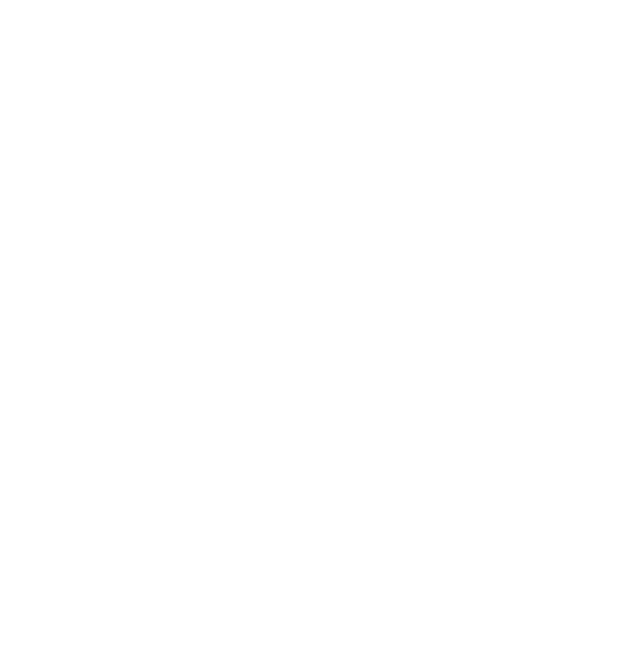
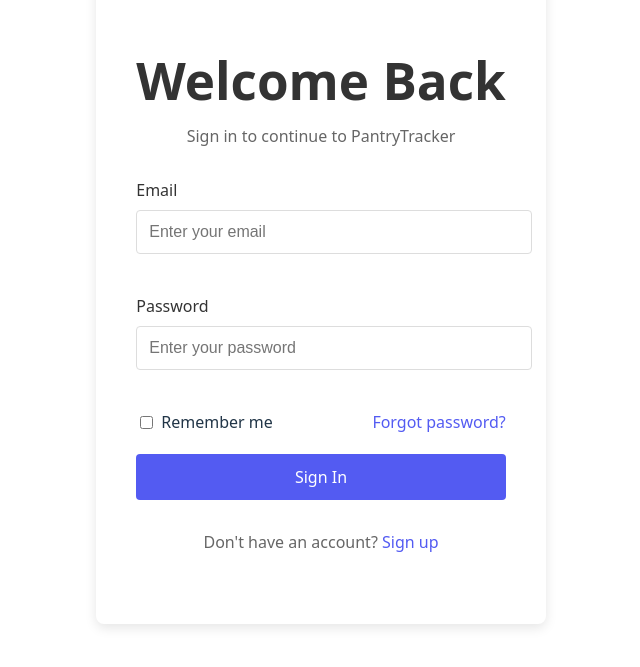
Before and after one commit to MimocaShelf/PantryTracker, a React (Vite) app: page /login in a window 1280 px wide. Before the commit this address had no page. Shown: the part 151-818 px from the top of the page, without its empty margins (319-959 px from the left). Built offline with nearby package versions, Linux system fonts and the light colour scheme.

Commit message:
Add login.jsx & signup.jsx prototype

```diff
--- a/src/app.jsx
+++ b/src/app.jsx
@@ -7,6 +7,8 @@
 import User from './user.jsx';
 import Household from './household.jsx';
 import ShoppingList from './shoppingList.jsx';
+import Login from './login.jsx';
+import Signup from './signup.jsx';
 import React from 'react';
 
 function App() {
@@ -21,6 +23,8 @@
             <Route path="/user" element={<User />} />
             <Route path="/household" element={<Household />} />
             <Route path="/shoppingList" element={<ShoppingList />} />
+            <Route path="/login" element={<Login />} />
+            <Route path="/signup" element={<Signup />} />
         </Routes>
         </BrowserRouter>
     );
--- a/src/home.jsx
+++ b/src/home.jsx
@@ -13,6 +13,9 @@
                 <li><Link to="/mealPrep">Go to Meal Prep</Link></li>
                 <li><Link to="/user">Go to User</Link></li>
                 <li><Link to="/shoppingList">Go to Shopping List</Link></li>
+                <li><Link to="/household">Go to Household</Link></li>
+                <li><Link to="/login">Login</Link></li>
+                <li><Link to="/signup">Signup</Link></li>
             </ul>
         </nav>
 
--- /dev/null
+++ b/src/login.jsx
@@ -0,0 +1,59 @@
+import React from 'react';
+import { Link } from 'react-router-dom';
+
+function Login() {
+    return (
+        <div>
+            <div className="section">
+                <div className="auth-container">
+                    <div className="auth-card">
+                        <h1>Welcome Back</h1>
+                        <p>Sign in to continue to PantryTracker</p>
+
+                        <form>
+                            <div className="input-field">
+                                <label htmlFor="email">Email</label>
+                                <input
+                                    type="email"
+                                    id="email"
+                                    name="email"
+                                    placeholder="Enter your email"
+                                />
+                            </div>
+
+                            <div className="input-field">
+                                <label htmlFor="password">Password</label>
+                                <input
+                                    type="password"
+                                    id="password"
+                                    name="password"
+                                    placeholder="Enter your password"
+                                />
+                            </div>
+
+                            <div className="remember-forgot">
+                                <div className="remember-me">
+                                    <input
+                                        type="checkbox"
+                                        id="rememberMe"
+                                        name="rememberMe"
+                                    />
+                                    <label htmlFor="rememberMe">Remember me</label>
+                                </div>
+                                <Link to="/forgot-password" className="forgot-link">Forgot password?</Link>
+                            </div>
+
+                            <button type="submit" className="auth-button">Sign In</button>
+                        </form>
+
+                        <div className="auth-footer">
+                            <p>Don't have an account? <Link to="/signup">Sign up</Link></p>
+                        </div>
+                    </div>
+                </div>
+            </div>
+        </div>
+    );
+}
+
+export default Login;
--- /dev/null
+++ b/src/signup.jsx
@@ -0,0 +1,78 @@
+import React from 'react';
+import { Link } from 'react-router-dom';
+
+function Signup() {
+    return (
+        <div>
+            <div className="section">
+                <div className="auth-container">
+                    <div className="auth-card">
+                        <h1>Create Account</h1>
+                        <p>Sign up to start tracking your pantry</p>
+
+                        <form>
+                            <div className="input-field">
+                                <label htmlFor="name">Full Name</label>
+                                <input
+                                    type="text"
+                                    id="name"
+                                    name="name"
+                                    placeholder="Enter your full name"
+                                />
+                            </div>
+
+                            <div className="input-field">
+                                <label htmlFor="email">Email</label>
+                                <input
+                                    type="email"
+                                    id="email"
+                                    name="email"
+                                    placeholder="Enter your email"
+                                />
+                            </div>
+
+                            <div className="input-field">
+                                <label htmlFor="password">Password</label>
+                                <input
+                                    type="password"
+                                    id="password"
+                                    name="password"
+                                    placeholder="Create a password"
+                                />
+                            </div>
+
+                            <div className="input-field">
+                                <label htmlFor="confirmPassword">Confirm Password</label>
+                                <input
+                                    type="password"
+                                    id="confirmPassword"
+                                    name="confirmPassword"
+                                    placeholder="Confirm your password"
+                                />
+                            </div>
+
+                            <div className="terms-checkbox">
+                                <input
+                                    type="checkbox"
+                                    id="agreeToTerms"
+                                    name="agreeToTerms"
+                                />
+                                <label htmlFor="agreeToTerms">
+                                    I agree to the <Link to="/terms">Terms of Service</Link> and <Link to="/privacy">Privacy Policy</Link>
+                                </label>
+                            </div>
+
+                            <button type="submit" className="auth-button">Create Account</button>
+                        </form>
+
+                        <div className="auth-footer">
+                            <p>Already have an account? <Link to="/login">Sign in</Link></p>
+                        </div>
+                    </div>
+                </div>
+            </div>
+        </div>
+    );
+}
+
+export default Signup;
--- a/src/style.css
+++ b/src/style.css
@@ -253,3 +253,149 @@
   font-size: large;
   line-height: 200%;
 }
+
+/* Authentication Pages Styling */
+.auth-container {
+  display: flex;
+  justify-content: center;
+  align-items: center;
+  min-height: 100vh;
+  padding: 20px;
+}
+
+.auth-card {
+  background-color: white;
+  border-radius: 8px;
+  box-shadow: 0 4px 12px rgba(0, 0, 0, 0.1);
+  padding: 40px;
+  width: 100%;
+  max-width: 450px;
+  text-align: center;
+}
+
+.auth-card h1 {
+  margin-bottom: 10px;
+  color: #333;
+}
+
+.auth-card p {
+  color: #666;
+  margin-bottom: 30px;
+}
+
+.input-field {
+  margin-bottom: 20px;
+  text-align: left;
+}
+
+.input-field label {
+  display: block;
+  margin-bottom: 8px;
+  font-weight: 500;
+  color: #333;
+}
+
+.input-field input {
+  width: 100%;
+  padding: 12px;
+  border: 1px solid #ddd;
+  border-radius: 4px;
+  font-size: 16px;
+  transition: border-color 0.3s;
+}
+
+.input-field input:focus {
+  border-color: #535bf2;
+  outline: none;
+}
+
+.remember-forgot {
+  display: flex;
+  justify-content: space-between;
+  align-items: center;
+  margin-bottom: 20px;
+}
+
+.remember-me {
+  display: flex;
+  align-items: center;
+}
+
+.remember-me input {
+  margin-right: 8px;
+}
+
+.forgot-link {
+  color: #535bf2;
+  text-decoration: none;
+}
+
+.forgot-link:hover {
+  text-decoration: underline;
+}
+
+.auth-button {
+  width: 100%;
+  padding: 12px;
+  background-color: #535bf2;
+  color: white;
+  border: none;
+  border-radius: 4px;
+  font-size: 16px;
+  font-weight: 500;
+  cursor: pointer;
+  transition: background-color 0.3s;
+}
+
+.auth-button:hover {
+  background-color: #4349d8;
+}
+
+.auth-footer {
+  margin-top: 30px;
+}
+
+.auth-footer a {
+  color: #535bf2;
+  text-decoration: none;
+  font-weight: 500;
+}
+
+.auth-footer a:hover {
+  text-decoration: underline;
+}
+
+.error-message {
+  background-color: #ffebee;
+  color: #c62828;
+  padding: 10px;
+  border-radius: 4px;
+  margin-bottom: 20px;
+  text-align: left;
+}
+
+.terms-checkbox {
+  display: flex;
+  align-items: flex-start;
+  margin-bottom: 20px;
+  text-align: left;
+}
+
+.terms-checkbox input {
+  margin-right: 10px;
+  margin-top: 4px;
+}
+
+.terms-checkbox label {
+  font-size: 14px;
+  color: #666;
+}
+
+.terms-checkbox a {
+  color: #535bf2;
+  text-decoration: none;
+}
+
+.terms-checkbox a:hover {
+  text-decoration: underline;
+}
```
